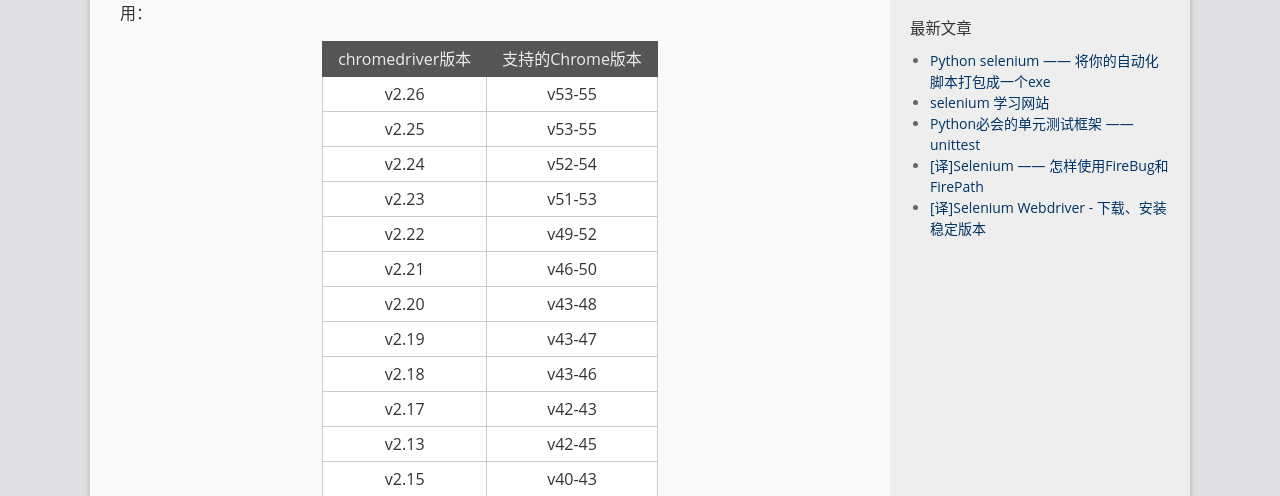
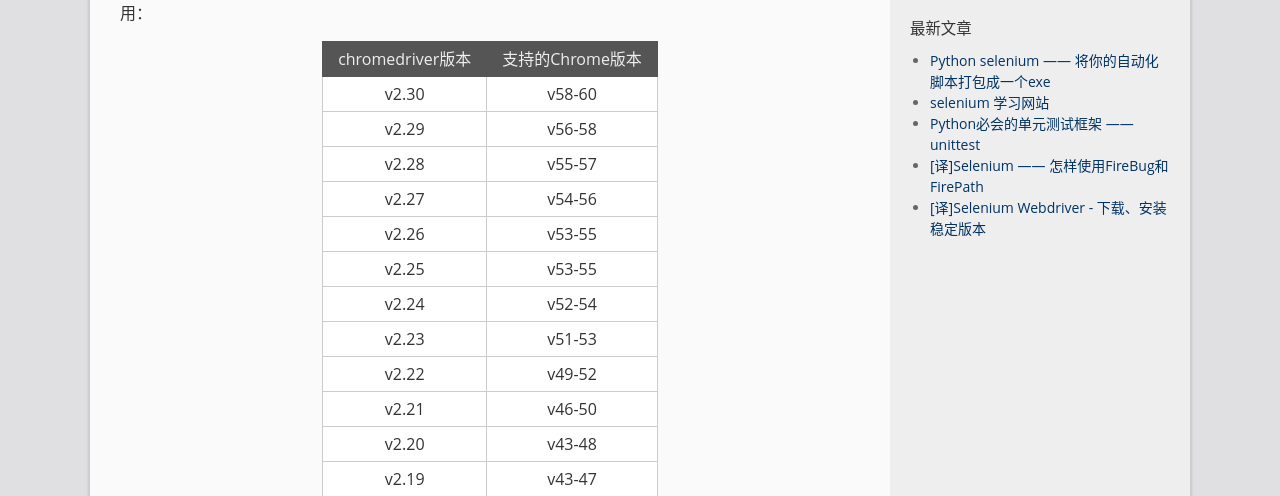
Before and after one commit to huilansame/huilansame.github.io, a Jekyll site: the page built from _posts/2016-09-11-Python selenium —— chromedriver与chrome版本映射表.md, in a window 1280 px wide and 900 px high. Shown: the part 404-900 px from the top of the window. Built offline with Jekyll 4.4.1, drawn with Linux system fonts in a browser that asks for light colours; comment, search, counter and statistics services are not loaded.

Commit message:
修改版本映射表，增加到2.30

```diff
--- a/_posts/2016-09-11-Python selenium —— chromedriver与chrome版本映射表.md
+++ b/_posts/2016-09-11-Python selenium —— chromedriver与chrome版本映射表.md
@@ -11,6 +11,10 @@
 
 |  chromedriver版本  |  支持的Chrome版本  |
 |  :--:  |  :--:  |
+| v2.30 | v58-60 |
+| v2.29 | v56-58 |
+| v2.28 | v55-57 |
+| v2.27 | v54-56 |
 | v2.26 | v53-55 |
 | v2.25 | v53-55 |
 | v2.24 | v52-54 |
```
